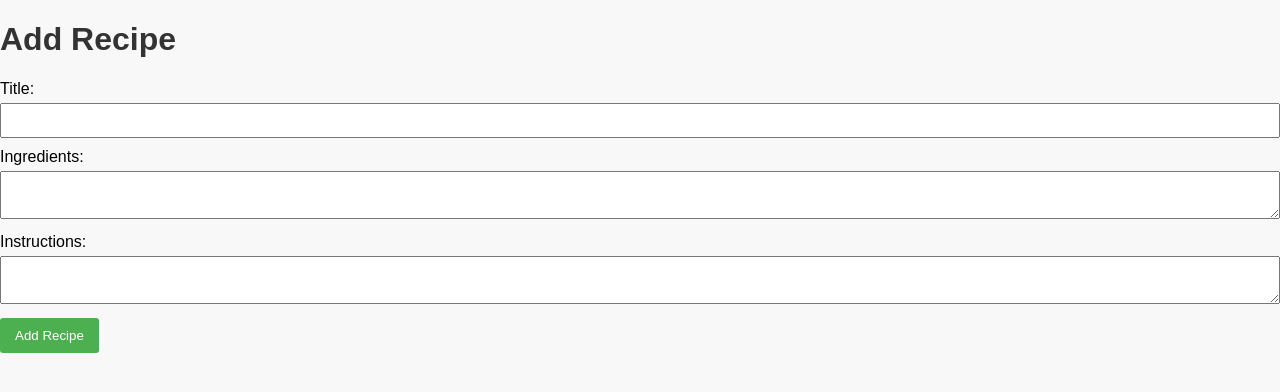
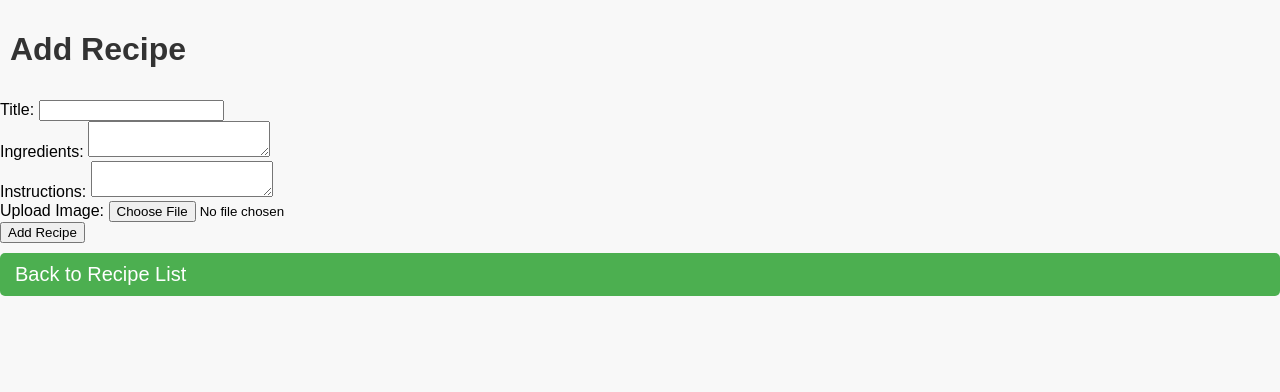
Before and after one commit to tojamvti/test_flask, a Flask app: page /add_recipe in a window 1280 px wide. Shown: the top 392 px of the page. Run offline with Flask 3, Linux system fonts and the light colour scheme.

Commit message:
new changes

```diff
--- a/app.py
+++ b/app.py
@@ -1,7 +1,7 @@
 # app.py
 from flask import Flask, render_template, request, redirect, url_for
 from flask_wtf import FlaskForm
-from wtforms import StringField, TextAreaField
+from wtforms import StringField, TextAreaField, FileField
 from wtforms.validators import InputRequired
 
 app = Flask(__name__)
@@ -9,15 +9,16 @@ app.config['SECRET_KEY'] = 'your_secret_key'
 
 # Dummy data for recipes
 recipes = [
-    {"title": "Pasta", "ingredients": "Water, Salt, Pasta", "instructions": "Boil water, add salt, cook pasta."},
-    {"title": "Salad", "ingredients": "Lettuce, Tomatoes, Cucumber", "instructions": "Chop vegetables, mix in a bowl."},
-    {"title": "Pizza", "ingredients": "Dough, Tomatoes, Cucumber", "instructions": "Chop vegetables, mix in a bowl."},
+    {"title": "Pasta", "ingredients": "Water, Salt, Pasta", "instructions": "Boil water, add salt, cook pasta.", "image_path": "123.jpg"},
+    {"title": "Salad", "ingredients": "Lettuce, Tomatoes, Cucumber", "instructions": "Chop vegetables, mix in a bowl.", "image_path": None},
+    {"title": "Pizza", "ingredients": "Dough, Tomatoes, Cucumber", "instructions": "Chop vegetables, mix in a bowl.", "image_path": None},
 ]
 
 class RecipeForm(FlaskForm):
     title = StringField('Title', validators=[InputRequired()])
     ingredients = TextAreaField('Ingredients', validators=[InputRequired()])
     instructions = TextAreaField('Instructions', validators=[InputRequired()])
+    image = FileField('Upload Image')
 
 @app.route('/')
 def recipe_list():
@@ -32,12 +33,22 @@ def add_recipe():
         ingredients = form.ingredients.data
         instructions = form.instructions.data
 
-        new_recipe = {"title": title, "ingredients": ingredients, "instructions": instructions}
+        # Save the uploaded image
+        image_path = None
+        if form.image.data:
+            image_path = save_image(form.image.data, title)
+
+        new_recipe = {"title": title, "ingredients": ingredients, "instructions": instructions, "image_path": image_path}
         recipes.append(new_recipe)
 
         return redirect(url_for('recipe_list'))
 
     return render_template('add_recipe.html', form=form)
 
+def save_image(image, title):
+    image_path = f"static/images/{title.lower().replace(' ', '_')}.jpg"
+    image.save(image_path)
+    return image_path
+
 if __name__ == '__main__':
     app.run(debug=True)
--- a/static/style.css
+++ b/static/style.css
@@ -6,50 +6,71 @@ body {
     padding: 0;
 }
 
-.container {
-    max-width: 800px;
-    margin: 0 auto;
+.recipe-actions {
+    text-align: center;
+    margin-bottom: 20px;
+}
+
+.recipe-actions a {
+    color: #4CAF50;
+    text-decoration: none;
+    margin-right: 20px;
+}
+
+.recipe-actions form {
+    display: inline-block;
+}
+
+.recipe-container {
+    display: flex;
+    flex-wrap: wrap;
+    justify-content: space-around;
+}
+
+.recipe-card {
+    background-color: #fff;
+    border: 1px solid #ddd;
+    margin: 10px;
+    padding: 10px; /* Adjust this value based on your preference */
+    border-radius: 5px;
+    width: 25%; /* Adjust this value based on your preference */
+    text-align: left;
+}
+
+.recipe-image {
+    max-width: 100%;
+    max-height: 100px; /* Adjust this value based on your preference */
+    margin-bottom: 10px;
 }
 
 h1 {
     color: #333;
-}
-
-ul {
-    list-style-type: none;
-    padding: 0;
-}
-
-li {
-    background-color: #fff;
-    border: 1px solid #ddd;
-    margin-bottom: 10px;
-    padding: 15px;
-    border-radius: 5px;
-}
-
-label {
-    display: block;
-    margin-bottom: 5px;
-}
-
-input[type="text"], textarea {
-    width: 100%;
-    padding: 8px;
-    margin-bottom: 10px;
-    box-sizing: border-box;
-}
-
-input[type="submit"] {
-    background-color: #4CAF50;
-    color: white;
-    padding: 10px 15px;
-    border: none;
-    border-radius: 3px;
-    cursor: pointer;
+    padding: 10px;
 }
 
 a {
     color: #4CAF50;
     text-decoration: none;
+    font-size: 20px;
+    padding: 10px;
 }
+
+.add-recipe-link {
+    font-size: 18px;
+    display: block;
+    margin-top: 10px;
+    text-decoration: none;
+    color: #4CAF50;
+}
+
+.back-to-list-button {
+    display: block;
+    margin-top: 10px;
+    text-decoration: none;
+    background-color: #4CAF50;
+    color: #fff;
+    padding: 10px 15px;
+    border: none;
+    border-radius: 5px;
+    cursor: pointer;
+}
--- a/templates/add_recipe.html
+++ b/templates/add_recipe.html
@@ -7,11 +7,11 @@
     <meta name="viewport" content="width=device-width, initial-scale=1.0">
     <title>Add Recipe</title>
     <link rel="stylesheet" href="{{ url_for('static', filename='style.css') }}">
-
 </head>
 <body>
+    <div class="container">
         <h1>Add Recipe</h1>
-    <form method="post">
+        <form method="post" enctype="multipart/form-data">
             {{ form.csrf_token }}
             <label for="title">Title:</label>
             {{ form.title }}
@@ -22,7 +22,12 @@
             <label for="instructions">Instructions:</label>
             {{ form.instructions }}
             <br>
+            <label for="image">Upload Image:</label>
+            {{ form.image }}
+            <br>
             <input type="submit" value="Add Recipe">
         </form>
+        <a href="{{ url_for('recipe_list') }}" class="back-to-list-button">Back to Recipe List</a>
+    </div>
 </body>
 </html>
```
Also changed, not shown: templates/recipe_list.html (+15 -7 lines). Lines whose indentation alone changed are shown as unchanged.
